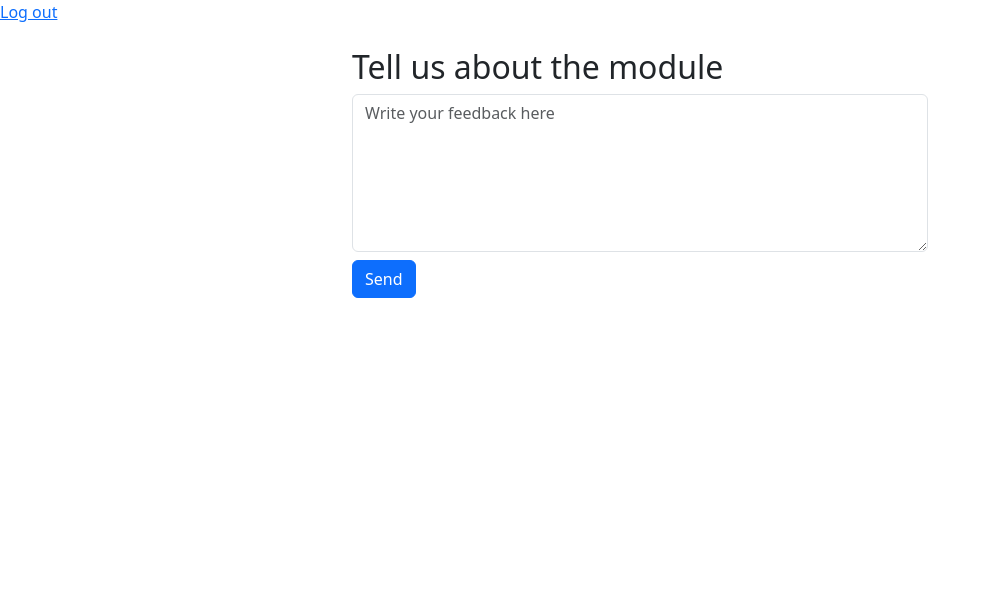
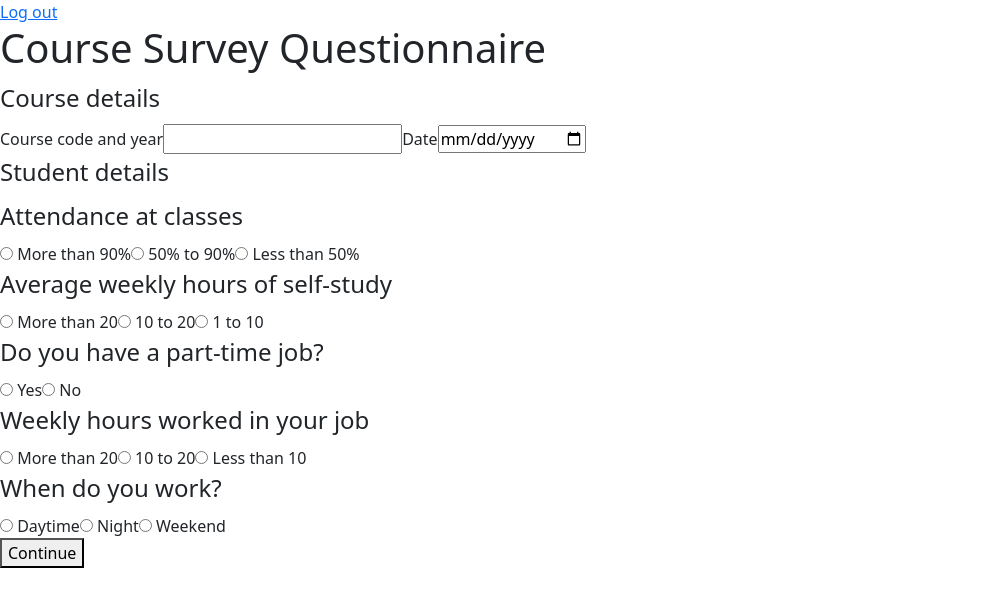
Before and after one commit to Project-300-Module-Feedback/module-feedback-app, an Angular app: page /student in a window 1280 px wide. Shown: the top 606 px of the page, without its empty margins (0-991 px from the left). Built offline with nearby package versions, Linux system fonts and the light colour scheme.

Commit message:
Add student details component and update routing

```diff
--- a/src/app/app.routes.ts
+++ b/src/app/app.routes.ts
@@ -2,9 +2,11 @@ import { Routes } from '@angular/router';
 import { LoginComponent } from './login/login';
 import { AddfeedbackComponent } from './addfeedback/addfeedback';
 import { ListfeedbackComponent } from './listfeedback/listfeedback';
+import { StudentDetailsComponent } from './student-details/student-details';
 
 export const routes: Routes = [
   { path: '', component: LoginComponent },
-  { path: 'student', component: AddfeedbackComponent },
+  { path: 'student', component: StudentDetailsComponent },
+  { path: 'student/feedback', component: AddfeedbackComponent },
   { path: 'admin', component: ListfeedbackComponent }
 ];
--- /dev/null
+++ b/src/app/student-details/student-details.html
@@ -0,0 +1,55 @@
+<main>
+  <h1>Course Survey Questionnaire</h1>
+
+  <form (submit)="continue($event)">
+    <fieldset>
+      <legend>Course details</legend>
+
+      <label for="course-code-year">Course code and year</label>
+      <input id="course-code-year" name="courseCodeYear" required>
+
+      <label for="survey-date">Date</label>
+      <input id="survey-date" name="surveyDate" type="date" required>
+    </fieldset>
+
+    <fieldset>
+      <legend>Student details</legend>
+
+      <fieldset>
+        <legend>Attendance at classes</legend>
+        <label><input type="radio" name="attendance" value="over-90" required> More than 90%</label>
+        <label><input type="radio" name="attendance" value="50-90"> 50% to 90%</label>
+        <label><input type="radio" name="attendance" value="under-50"> Less than 50%</label>
+      </fieldset>
+
+      <fieldset>
+        <legend>Average weekly hours of self-study</legend>
+        <label><input type="radio" name="studyHours" value="over-20" required> More than 20</label>
+        <label><input type="radio" name="studyHours" value="10-20"> 10 to 20</label>
+        <label><input type="radio" name="studyHours" value="1-10"> 1 to 10</label>
+      </fieldset>
+
+      <fieldset>
+        <legend>Do you have a part-time job?</legend>
+        <label><input type="radio" name="hasPartTimeJob" value="yes" required> Yes</label>
+        <label><input type="radio" name="hasPartTimeJob" value="no"> No</label>
+      </fieldset>
+
+      <fieldset>
+        <legend>Weekly hours worked in your job</legend>
+        <label><input type="radio" name="workHours" value="over-20" required> More than 20</label>
+        <label><input type="radio" name="workHours" value="10-20"> 10 to 20</label>
+        <label><input type="radio" name="workHours" value="under-10"> Less than 10</label>
+      </fieldset>
+
+      <fieldset>
+        <legend>When do you work?</legend>
+        <label><input type="radio" name="workTime" value="daytime" required> Daytime</label>
+        <label><input type="radio" name="workTime" value="night"> Night</label>
+        <label><input type="radio" name="workTime" value="weekend"> Weekend</label>
+      </fieldset>
+    </fieldset>
+
+    <button type="submit">Continue</button>
+  </form>
+</main>
--- /dev/null
+++ b/src/app/student-details/student-details.ts
@@ -0,0 +1,16 @@
+import { Component, inject } from '@angular/core';
+import { Router } from '@angular/router';
+
+@Component({
+  selector: 'app-student-details',
+  standalone: true,
+  templateUrl: './student-details.html'
+})
+export class StudentDetailsComponent {
+  private router = inject(Router);
+
+  continue(event: Event) {
+    event.preventDefault();
+    this.router.navigate(['/student/feedback']);
+  }
+}
```
